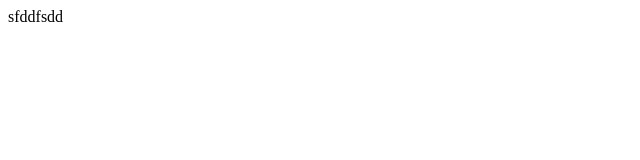
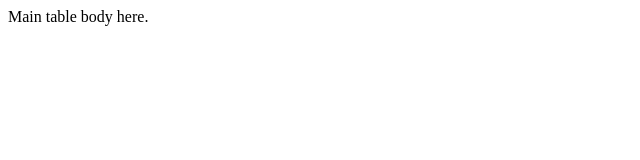
Before and after one commit to benlittlenz/Datatable, a React (Create React App) app: page / in a window 1280 px wide. Shown: the top 160 px of the page, without its empty margins (0-640 px from the left). Built offline with nearby package versions, Linux system fonts and the light colour scheme.

Commit message:
Feat: Added table body component

```diff
--- a/package.json
+++ b/package.json
@@ -10,6 +10,7 @@
     "@types/node": "^12.0.0",
     "@types/react": "^17.0.0",
     "@types/react-dom": "^17.0.0",
+    "@types/styled-components": "^5.1.17",
     "react": "^17.0.2",
     "react-dom": "^17.0.2",
     "react-scripts": "4.0.3",
--- a/src/App.tsx
+++ b/src/App.tsx
@@ -1,7 +1,13 @@
 import React from "react";
 
+import DataTable from "./components/DataTable";
+
 function App() {
-  return <div className="App">sfddfsdd</div>;
+  return (
+    <div className="App">
+      <DataTable />
+    </div>
+  );
 }
 
 export default App;
--- /dev/null
+++ b/src/components/DataTable.tsx
@@ -0,0 +1,19 @@
+import React from "react";
+
+import Table from "./Table";
+// import Body from "./TableBody";
+
+function DataTable() {
+  return (
+    <div>
+      <Table role="table">
+        Main table body here.
+        {/* <Body role="row-group">
+          Ro
+        </Body> */}
+      </Table>
+    </div>
+  );
+}
+
+export default DataTable;
--- /dev/null
+++ b/src/components/Table/index.tsx
@@ -0,0 +1,13 @@
+import styled from "styled-components";
+
+const Table = styled.div`
+  position: relative;
+  box-sizing: border-box;
+  display: flex;
+  flex-direction: column;
+  width: 100%;
+  height: 100%;
+  max-width: 100%;
+`;
+
+export default Table;
--- /dev/null
+++ b/src/components/TableBody/index.tsx
@@ -0,0 +1,8 @@
+import styled from "styled-components";
+
+const Body = styled.div`
+  display: flex;
+  flex-direction: column;
+`;
+
+export default Body;
```
Also changed, not shown: 1 other file (tests, documents, lock files or other folders).
